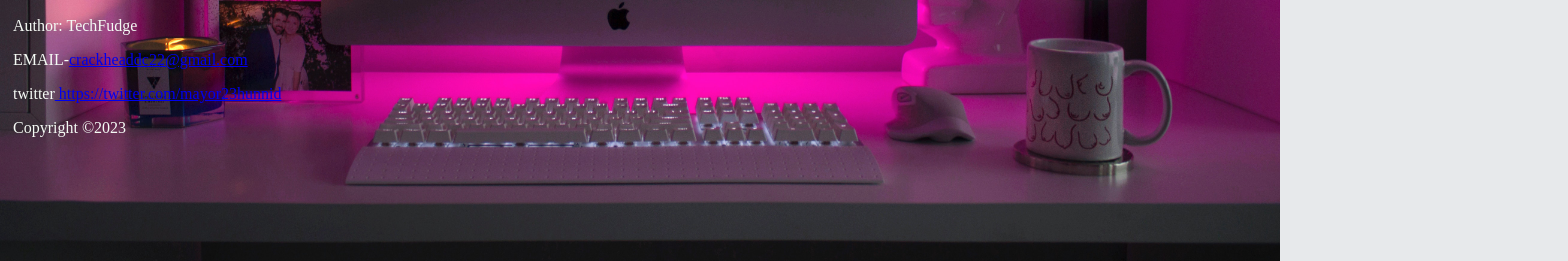
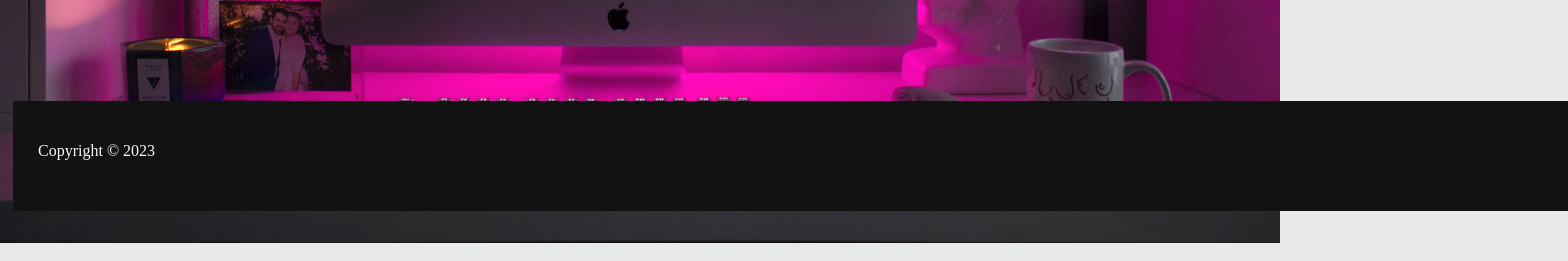
Before and after one commit to techfudge/HTML-checkpoint, a plain HTML site: page git/index.html in a window 1280 px wide. Shown: the part 557-818 px from the top of the page, 1568 px wide, since content can reach past the window. Drawn offline with Linux system fonts and the light colour scheme.

Commit message:
commit 1

```diff
--- a/git/index.html
+++ b/git/index.html
@@ -36,11 +36,10 @@
         <source src="GELATO.mp4" type="video/ogg">
       Your browser does not support the video tag.
       </video>
+
       <footer>
-        <p>Author: TechFudge</p>
-        <p>EMAIL-<a href="mailto:hege@example.com">crackheaddc22@gmail.com</a></p>
-        <p>twitter<a href="twitterto https://twitter.com/example"> https://twitter.com/mayor23hunnid</a></p>
-        <p>Copyright &copy;2023</p>
-    </footer>
+        <p>Copyright &copy; 2023</p>
+      </footer>
+
 </body>
 </html>
--- a/git/style.css
+++ b/git/style.css
@@ -3,7 +3,7 @@ body{
     background-color: #E7E9EB;
     background-repeat: no-repeat;
     background-size: 100%;
-    height: 800px;
+    height: 500px;
     margin-top: 45px;
     padding: 5px;
     color: rgb(245, 250, 245);
@@ -50,11 +50,26 @@ nav ul {
     padding: 0 30px;
 }
 
-.footer{
+footer{
+    width: 120%;
+    height: 60px;
+    margin: -15 0 5px;
+    margin-top: 100px;
+    padding: 25px;
+    background-color: #131212;
+}
+    /* text-align: center; */
+    /* justify-content: space-between;
+    /* bottom: 0%; */
+    /* display: inline-flex;
+    align-items:
+
+
+/* footer {
+    background-color: gray;
     padding: 10px;
     text-align: center;
     position: absolute;
-    bottom: 0;
+     bottom: 0;
     width: 100%;
-
-}
+  } */
```
